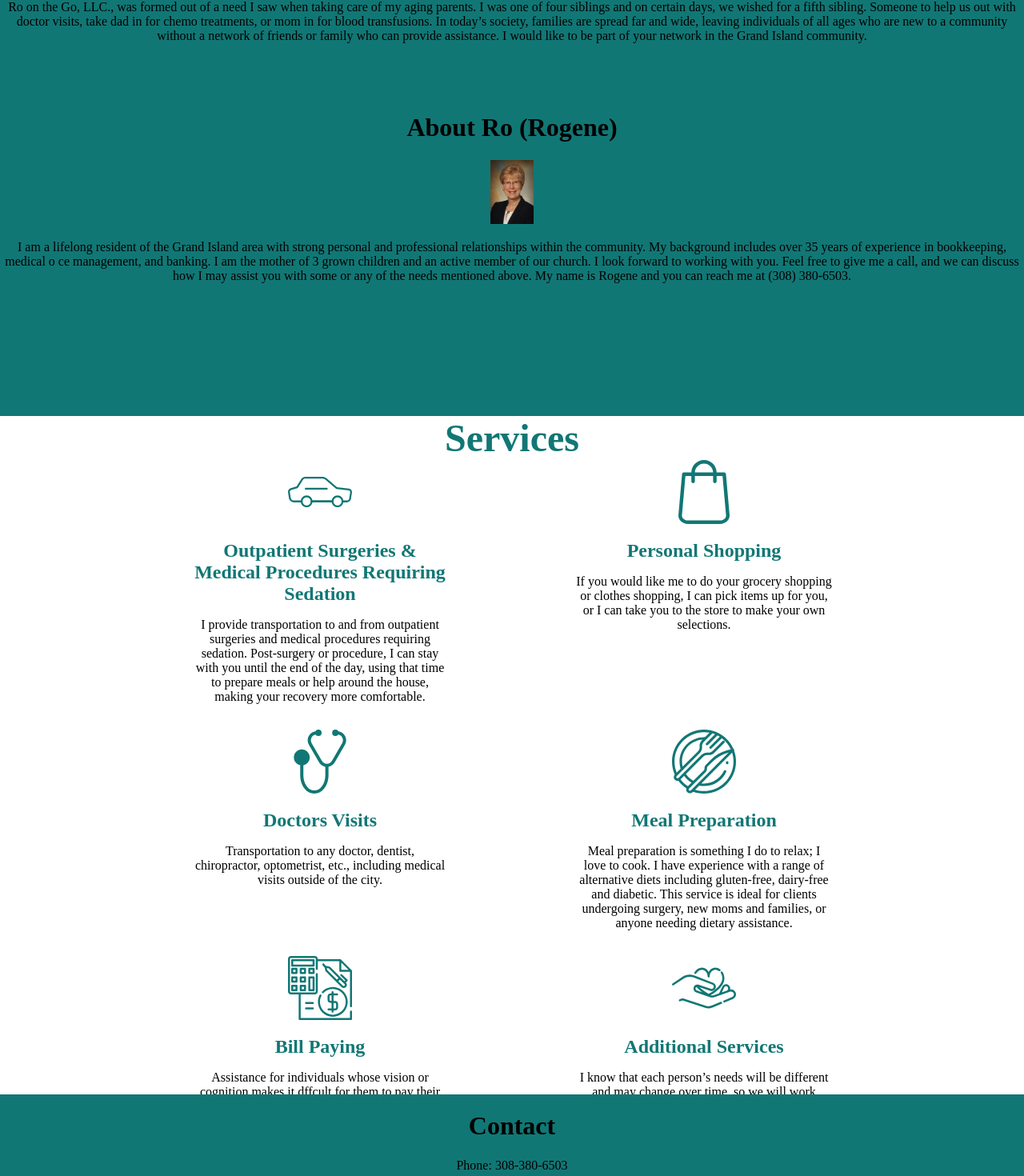
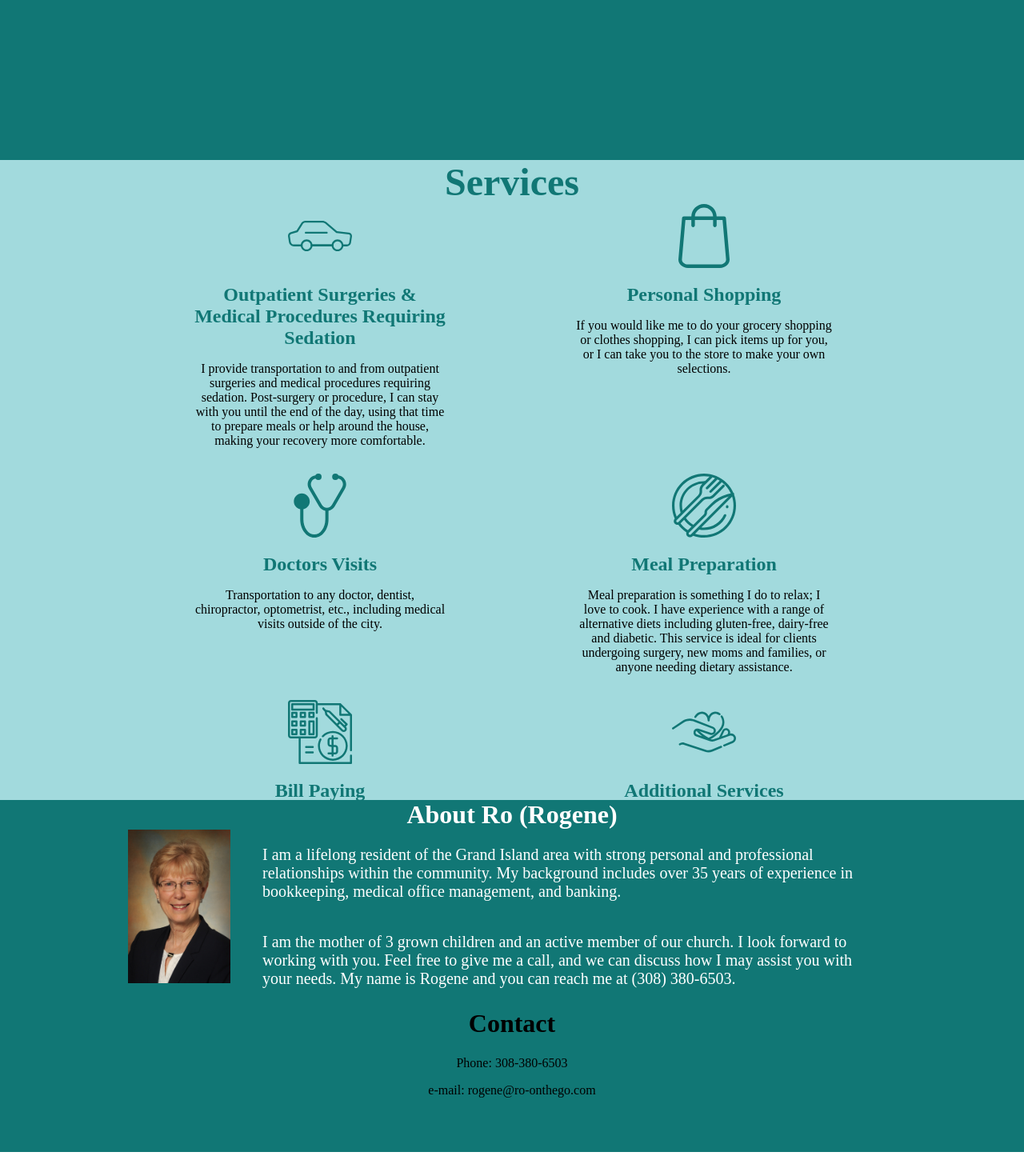
Before and after one commit to alexasparks/ro-onthego.com, a React (Create React App) app: page / in a window 1280 px wide. Shown: the part 280-1750 px from the top of the page at 80% size. After the commit the page ends 1720 px from the top, so only its background shows below. Built offline with nearby package versions, Linux system fonts and the light colour scheme; a web font is replaced by a local one.

Commit message:
About section formatted

```diff
--- a/src/About.js
+++ b/src/About.js
@@ -5,11 +5,15 @@ import './css/about.css'
 let About = props => {
   return(
     <div className="about-page">
-      <h1>About Ro (Rogene)</h1>
-      <img src={headshot} alt="rogene-headshot" />
-      <p>I am a lifelong resident of the Grand Island area with strong personal and professional relationships within the community.
-My background includes over 35 years of experience in bookkeeping, medical o ce management, and banking.
-I am the mother of 3 grown children and an active member of our church. I look forward to working with you. Feel free to give me a call, and we can discuss how I may assist you with some or any of the needs mentioned above. My name is Rogene and you can reach me at (308) 380-6503.</p>
+      <h1 className="heading">About Ro (Rogene)</h1>
+        <div className="about-ro">
+          <img src={headshot} alt="rogene-headshot" />
+            <div className="about-ro-content">
+              <p>I am a lifelong resident of the Grand Island area with strong personal and professional  relationships within the community.
+              My background includes over 35 years of experience in bookkeeping, medical office management, and banking.</p>
+              <p>I am the mother of 3 grown children and an active member of our church. I look forward to working with you. Feel free to give me a call, and we can discuss how I may assist you with your needs. My name is Rogene and you can reach me at (308) 380-6503.</p>
+            </div>
+        </div>
     </div>
   )
 }
--- a/src/App.js
+++ b/src/App.js
@@ -3,8 +3,7 @@ import logo from './logo.svg';
 import { NavLink } from 'react-router-dom'
 import './css/App.css';
 import Navbar from './Navbar'
-import './BusinessOverview'
-import BusinessOverview from './BusinessOverview';
+import BusinessOverview from './BusinessOverview'
 import Services from './Services'
 import About from './About'
 import Contact from './Contact'
@@ -20,8 +19,8 @@ class App extends Component {
         {/* This is where the components should go. */}
         <Navbar />
         <BusinessOverview />
+        <Services />
         <About />
-        <Services />
         <Contact />
       </div>
     );
--- a/src/Navbar.js
+++ b/src/Navbar.js
@@ -7,7 +7,6 @@ let Navbar = props => {
   return(
     <div className="navbar">
       <img src={logo} alt="logo"/>
-      <NavLink to='#services-page'>text</NavLink>
     </div>
   )
 }
--- a/src/Services.js
+++ b/src/Services.js
@@ -9,7 +9,7 @@ import doctorVisitsIcon from './icons/stethescope.svg'
 
 let Services = props => {
   return(
-    <div id="services-page" className="services-page">
+    <div className="services-page">
       <h1 className="heading">Services</h1>
         <div className="services-text-icons-container">
           <div className="column-item">
--- a/src/css/about.css
+++ b/src/css/about.css
@@ -1,4 +1,31 @@
 .about-page {
-  height: 50vh;
+  height: 30vh;
   background-color: #117775;
+  display: flex;
+  flex-direction: column;
 }
+
+.about-page .heading {
+  color: white;
+  font-size: 2em;
+}
+
+.about-ro {
+  display: flex;
+  width: 75vw;
+  margin: 0 auto;
+}
+
+.about-ro img {
+  height: 12em;
+}
+
+.about-ro-content {
+  display: flex;
+  flex-direction: column;
+  color: white;
+  font-size: 1.25em;
+  text-align: left;
+  margin: 0 auto;
+  padding: 0 2em;
+}
--- a/src/css/businessOverview.css
+++ b/src/css/businessOverview.css
@@ -1,4 +1,4 @@
 .bus-overview {
-  height: 25vh;
+  height: 50vh;
   background-color: #117775;
 }
--- a/src/css/contact.css
+++ b/src/css/contact.css
@@ -1,4 +1,4 @@
 .contact-page {
-  height: 50vh;
+  height: 25vh;
   background-color: #117775;
 }
--- a/src/css/navbar.css
+++ b/src/css/navbar.css
@@ -1,5 +1,6 @@
 .navbar {
-  height: 25vh;
+  height: 10vh;
+  background-color: #A2DADD;
 }
 
 img {
--- a/src/css/services.css
+++ b/src/css/services.css
@@ -4,8 +4,8 @@
   width: 100vw;
   /* margin: auto; */
   height: 100vh;
-  margin-bottom: 3em;
-  /* background-color: #A2DADD; */
+  /* margin-bottom: 3em; */
+  background-color: #A2DADD;
 }
 
 .heading {
@@ -18,6 +18,7 @@
 .services-text-icons-container {
   /* border: 2px solid green; */
   display: flex;
+  flex-direction: column;
   width: 75%;
   flex-flow: row wrap;
   justify-content: center;
```
